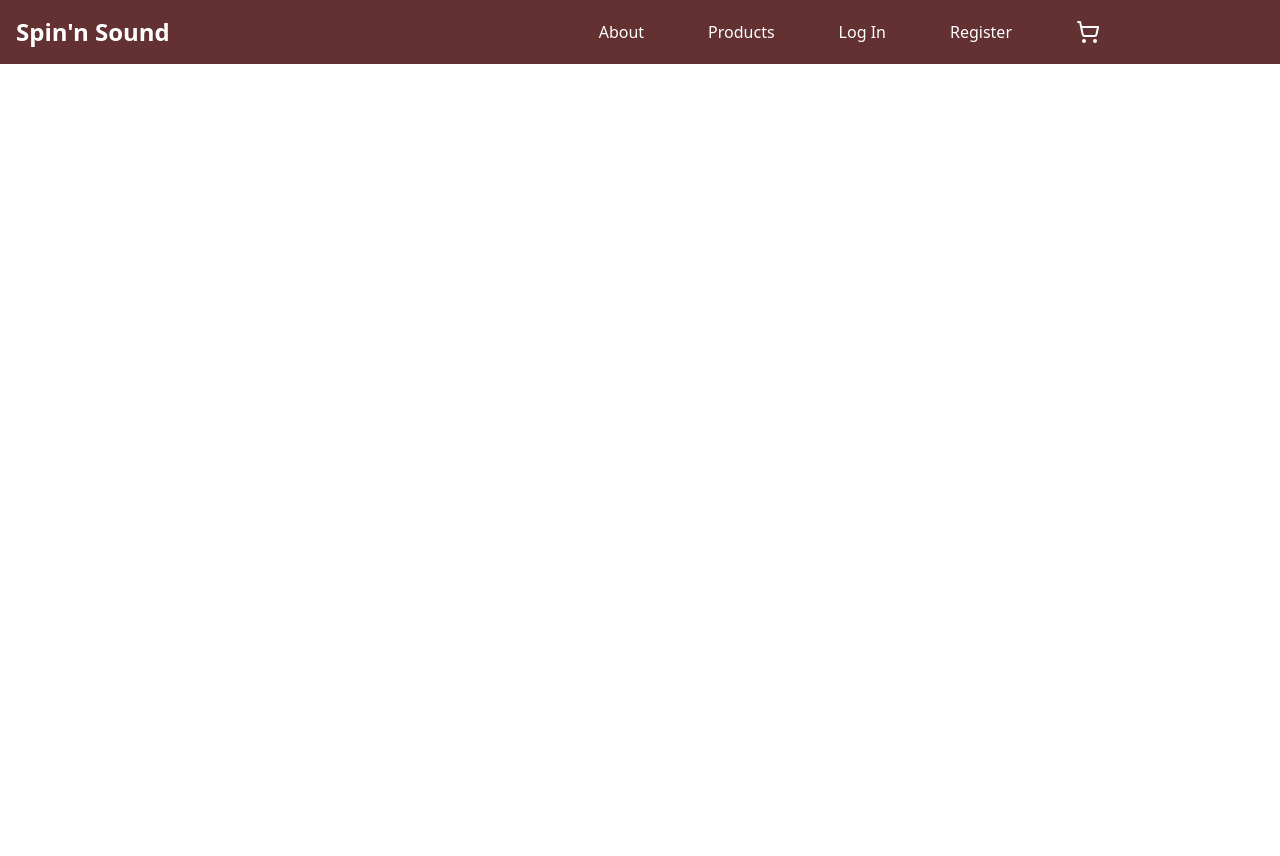
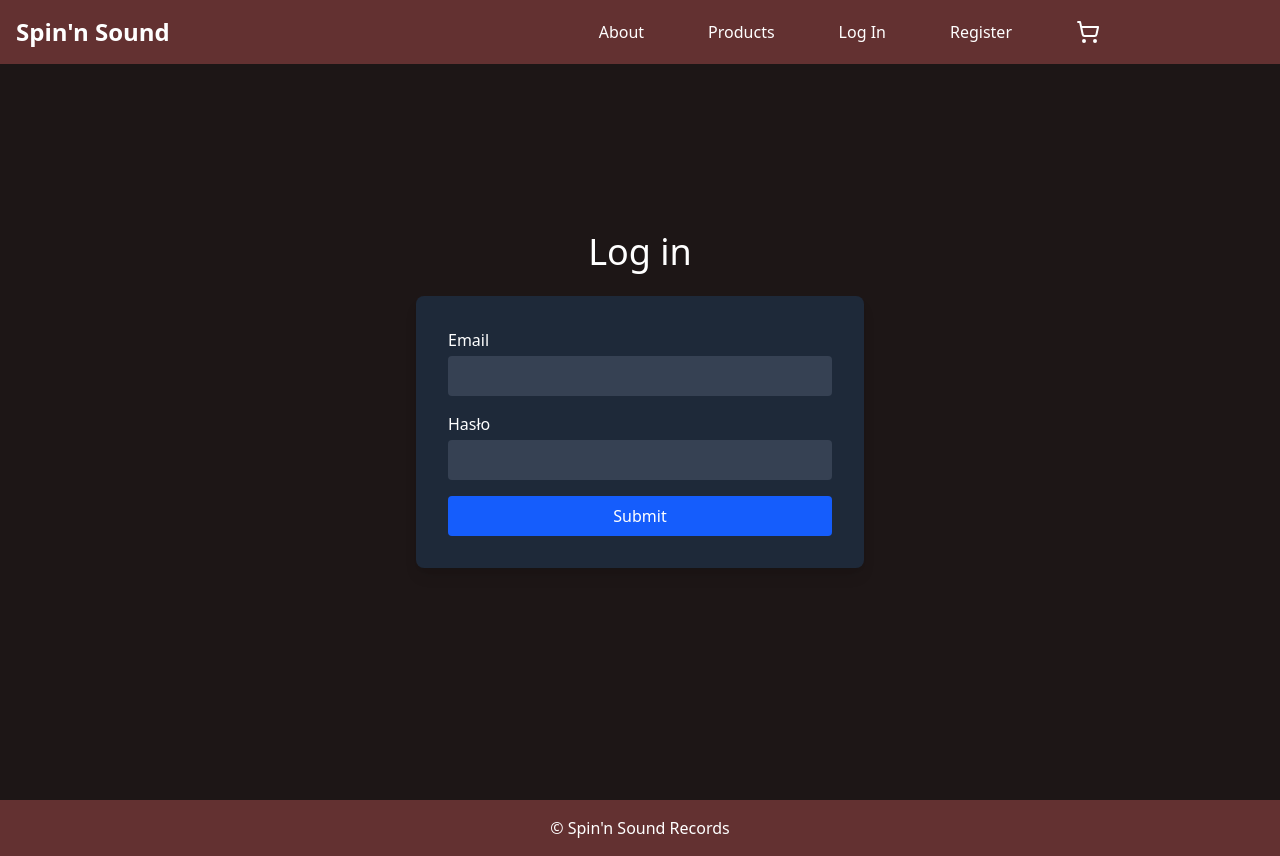
Before and after one commit to WitroxHunter/Spin-Sound, a Nuxt app: page /login in a window 1280 px wide. Before the commit the page ends 800 px from the top, so only its background shows below. Built offline with nearby package versions, Linux system fonts and the light colour scheme.

Commit message:
login template

```diff
--- /dev/null
+++ b/app/pages/login.vue
@@ -0,0 +1,103 @@
+<template>
+  <main
+    class="bg-[#1D1616] min-h-screen w-screen text-white flex flex-col items-center justify-center"
+  >
+    <h1 class="text-4xl mb-6">Log in</h1>
+
+    <form
+      @submit.prevent="onSubmit"
+      class="flex flex-col gap-4 bg-gray-800 p-8 rounded-lg w-full max-w-md shadow-lg"
+    >
+      <!-- Komunikat błędu -->
+      <p v-if="komunikat" class="text-red-400 text-sm">{{ komunikat }}</p>
+
+      <!-- Email -->
+      <div>
+        <label class="block mb-1">Email</label>
+        <input
+          v-model="form.email"
+          type="text"
+          class="w-full px-4 py-2 rounded bg-gray-700 text-white"
+        />
+        <p v-if="errors.email" class="text-red-400 text-sm mt-1">
+          {{ errors.email }}
+        </p>
+      </div>
+
+      <!-- Hasło -->
+      <div>
+        <label class="block mb-1">Hasło</label>
+        <input
+          v-model="form.password"
+          type="password"
+          class="w-full px-4 py-2 rounded bg-gray-700 text-white"
+        />
+        <p v-if="errors.password" class="text-red-400 text-sm mt-1">
+          {{ errors.password }}
+        </p>
+      </div>
+
+      <!-- Submit -->
+      <input
+        type="submit"
+        value="Submit"
+        class="bg-blue-600 hover:bg-blue-700 px-4 py-2 rounded cursor-pointer"
+      />
+    </form>
+  </main>
+</template>
+
+<script setup>
+import { reactive, ref } from "vue";
+
+const form = reactive({
+  email: "",
+  password: "",
+});
+
+const errors = reactive({
+  email: "",
+  password: "",
+});
+
+const komunikat = ref("");
+
+// ✅ Funkcja walidacji
+const validate = () => {
+  errors.email = "";
+  errors.password = "";
+  let valid = true;
+
+  if (!form.email) {
+    errors.email = "Pole wymagane";
+    valid = false;
+  } else if (!/^\S+@\S+\.\S+$/.test(form.email)) {
+    errors.email = "Niepoprawny email";
+    valid = false;
+  }
+
+  if (!form.password) {
+    errors.password = "Pole wymagane";
+    valid = false;
+  } else if (form.password.length < 6) {
+    errors.password = "Hasło musi mieć co najmniej 6 znaków";
+    valid = false;
+  }
+
+  return valid;
+};
+
+// ✅ Submit
+const onSubmit = () => {
+  if (!validate()) return;
+
+  // tu normalnie byłoby fetch("/api/auth/login", ...)
+  // ale robimy sam frontend
+  console.log("Dane logowania:", form);
+
+  komunikat.value = "✅ Zalogowano pomyślnie (mock)";
+  setTimeout(() => {
+    window.location.href = "/";
+  }, 1000);
+};
+</script>
```
